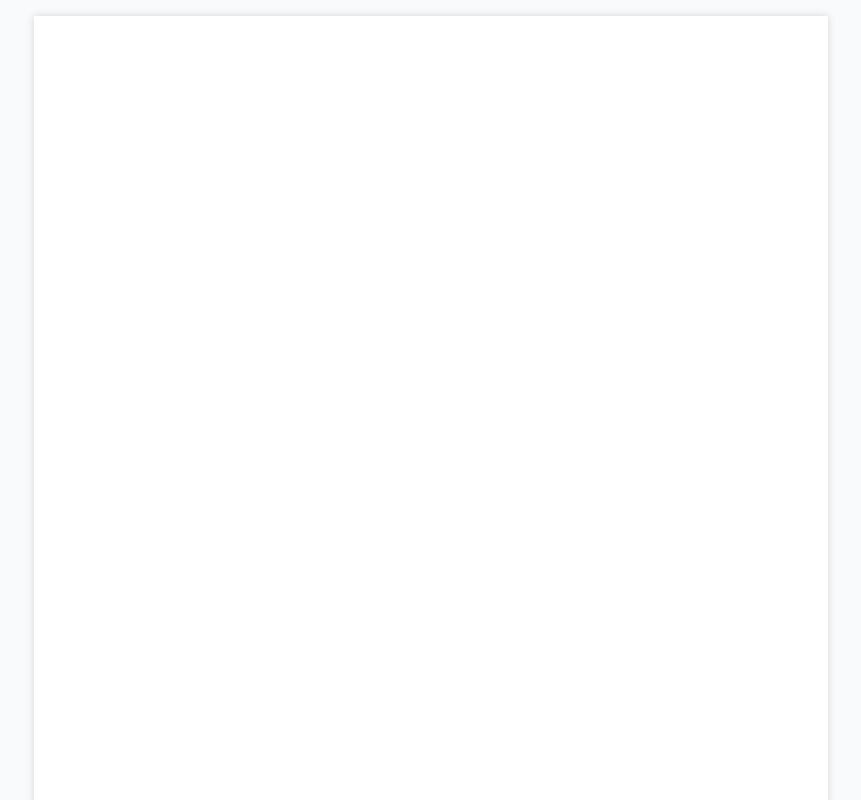
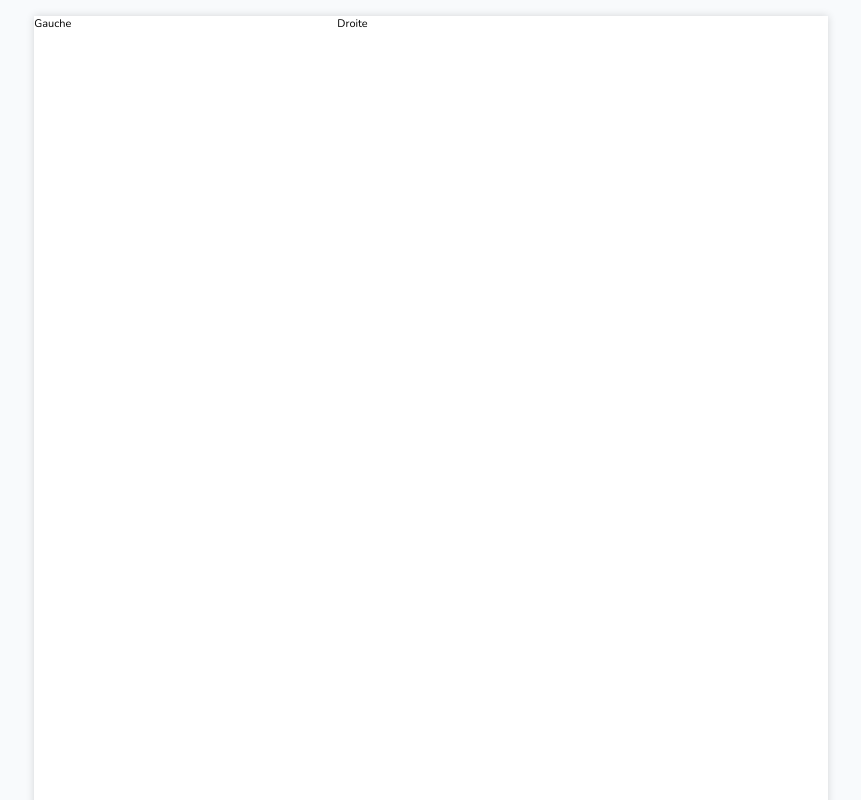
Before and after one commit to AntoineGuglielmi/ceve-next, a Next.js app: page / in a window 1280 px wide. Shown: the top 800 px of the page, without its empty margins (209-1070 px from the left). Built offline with nearby package versions, Linux system fonts and the light colour scheme.

Commit message:
002 - Create column component

```diff
--- a/app/page.tsx
+++ b/app/page.tsx
@@ -1,5 +1,12 @@
+import Column from '@/components/page/column'
 import Page from '@/components/page/page'
 
 export default function Home() {
-  return <Page />
+  return (
+    <Page>
+      <Column>Gauche</Column>
+
+      <Column>Droite</Column>
+    </Page>
+  )
 }
--- /dev/null
+++ b/components/page/column.tsx
@@ -0,0 +1,8 @@
+type ColumnProps = {
+  className?: string
+  children?: React.ReactNode
+}
+
+export default function Column({ className, children }: ColumnProps) {
+  return <div className={`Column ${className ?? ''}`}>{children}</div>
+}
--- a/components/page/page.tsx
+++ b/components/page/page.tsx
@@ -5,7 +5,7 @@ type PageProps = {
 
 export default function Page({ children }: PageProps) {
   return (
-    <div className="Page h-[29.7cm] w-[21cm] shadow-[0_0_0.5rem_0_rgba(0,0,0,0.15)] m-4 bg-white">
+    <div className="Page h-[29.7cm] w-[21cm] shadow-[0_0_0.5rem_0_rgba(0,0,0,0.15)] m-4 bg-white grid grid-cols-[38.2%_61.8%]">
       {children}
     </div>
   )
```
